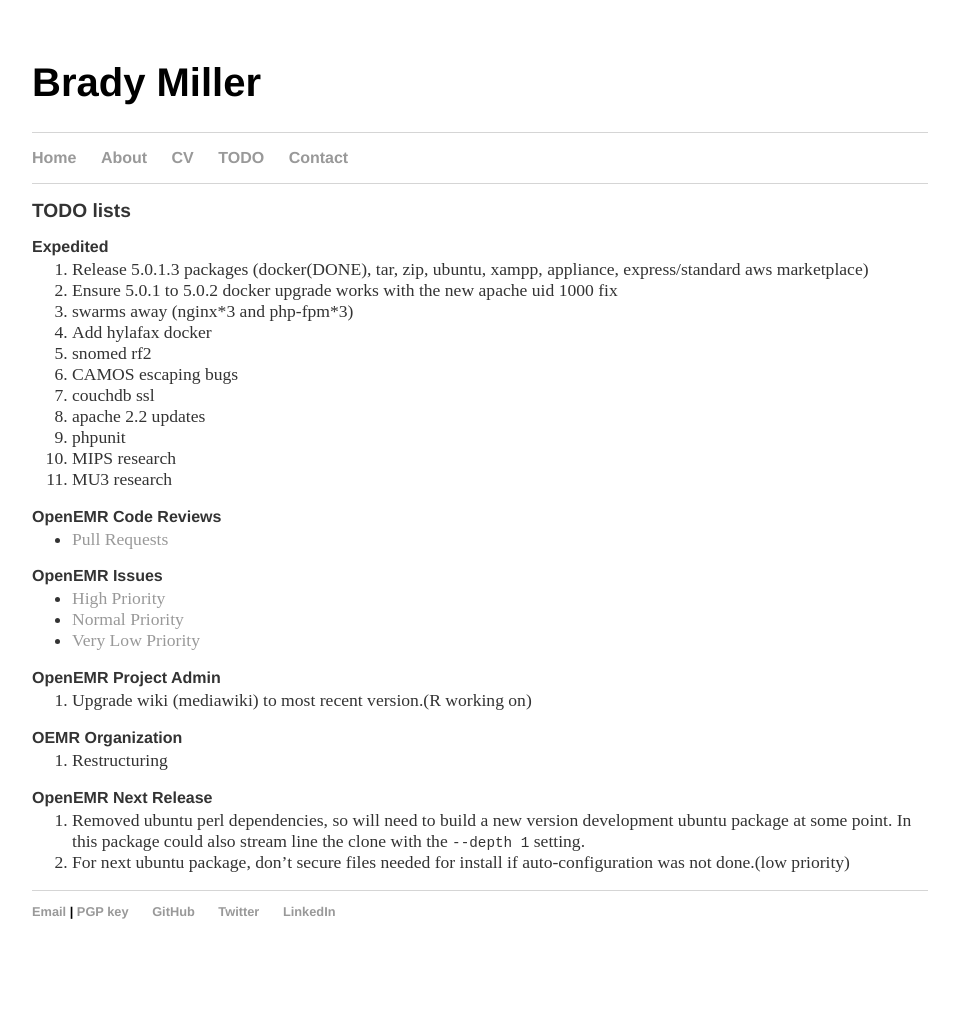
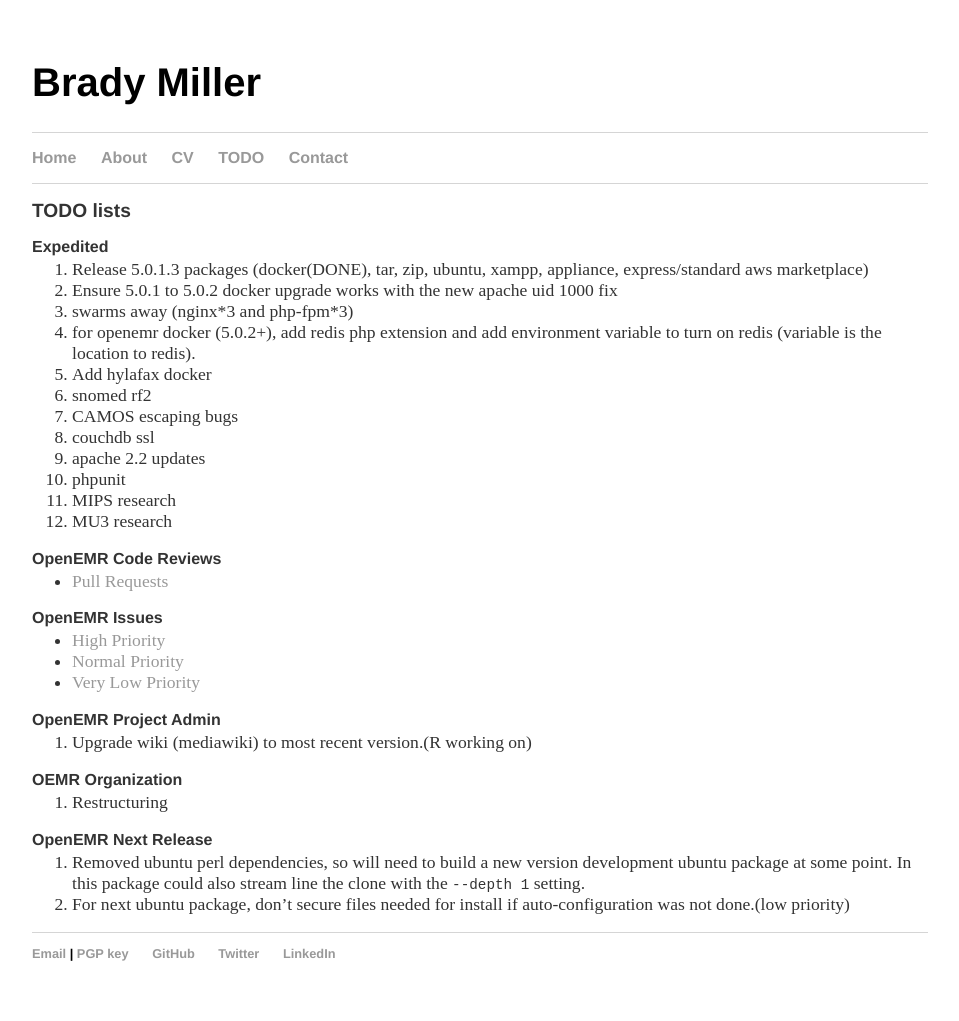
Before and after one commit to bradymiller/bradymiller.github.io, a Jekyll site: the page built from todo/index.md, in a window 1280 px wide. Shown: the whole page, without its empty margins (160-1119 px from the left). Built offline with Jekyll 4.4.1, drawn with Linux system fonts in a browser that asks for light colours; our own code applies the rules of GitHub Pages for plain Markdown files; before the commit the page ends 979 px from its top, so only the background shows below that.

Commit message:
Update index.md

```diff
--- a/todo/index.md
+++ b/todo/index.md
@@ -7,6 +7,7 @@
 1. Release 5.0.1.3 packages (docker(DONE), tar, zip, ubuntu, xampp, appliance, express/standard aws marketplace)
 1. Ensure 5.0.1 to 5.0.2 docker upgrade works with the new apache uid 1000 fix
 1. swarms away (nginx\*3 and php-fpm\*3)
+1. for openemr docker (5.0.2+), add redis php extension and add environment variable to turn on redis (variable is the location to redis).
 1. Add hylafax docker
 1. snomed rf2
 1. CAMOS escaping bugs
```
